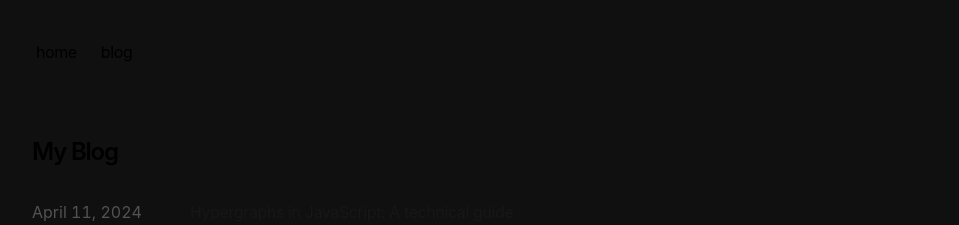
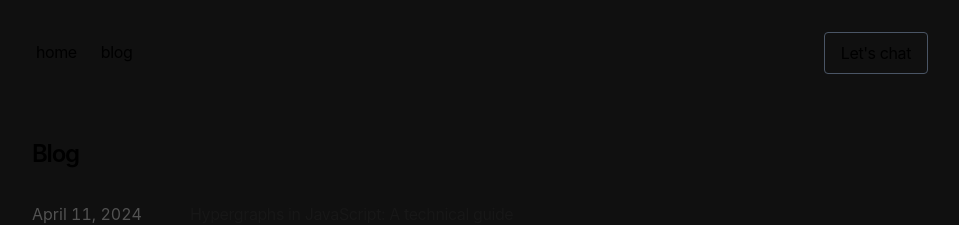
Before and after one commit to mstronge/matthewstronge, a Next.js app: page /blog in a window 1280 px wide. Shown: the top 225 px of the page, without its empty margins (160-1119 px from the left). Built offline with nearby package versions, Linux system fonts and the light colour scheme.

Commit message:
Lets chat

```diff
--- a/app/blog/page.tsx
+++ b/app/blog/page.tsx
@@ -8,7 +8,7 @@ export const metadata = {
 export default function Page() {
   return (
     <section>
-      <h1 className="font-semibold text-2xl mb-8 tracking-tighter">My Blog</h1>
+      <h1 className="font-semibold text-2xl mb-8 tracking-tighter">Blog</h1>
       <BlogPosts />
     </section>
   )
--- a/app/components/nav.tsx
+++ b/app/components/nav.tsx
@@ -14,10 +14,10 @@ export function Navbar() {
     <aside className="-ml-[8px] mb-16 tracking-tight">
       <div className="lg:sticky lg:top-20">
         <nav
-          className="flex flex-row items-start relative px-0 pb-0 fade md:overflow-auto scroll-pr-6 md:relative"
+          className="flex w-full relative px-0 pb-0 fade md:overflow-auto scroll-pr-6 md:relative"
           id="nav"
         >
-          <div className="flex flex-row space-x-0 pr-10">
+          <div className="flex flex-row space-x-0 pr-10 flex-grow">
             {Object.entries(navItems).map(([path, { name }]) => {
               return (
                 <Link
@@ -30,6 +30,7 @@ export function Navbar() {
               )
             })}
           </div>
+          <a target='_blank' href="https://www.cal.com/matthewstronge" className='border-gray-600 cursor-pointer border px-4 py-2 rounded'>Let's chat</a>
         </nav>
       </div>
     </aside>
```
